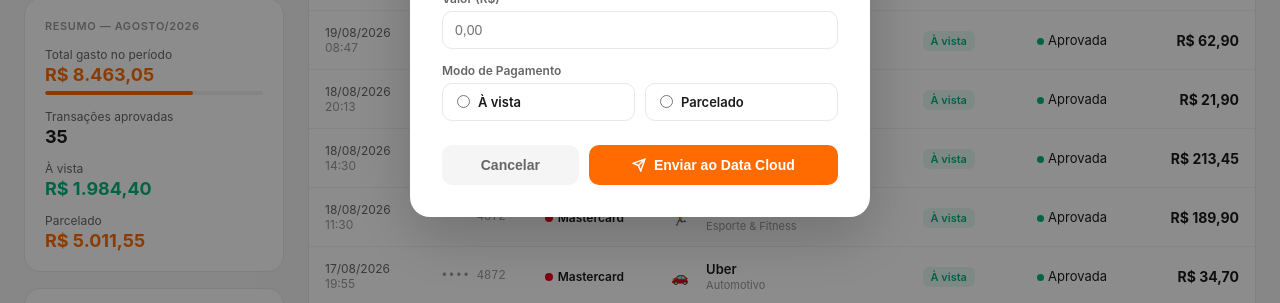
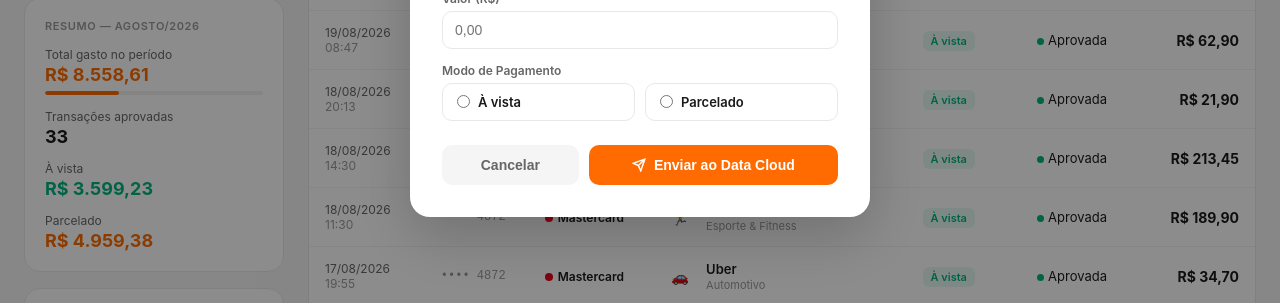
Before and after one commit to marcosrmarkitoz/InterSiteCartao, a website: page index.html in a window 1280 px wide. Shown: the part 416-719 px from the top of the page. Drawn offline with Linux system fonts and the light colour scheme.

Commit message:
feat: dynamic stats summary per persona

```diff
--- a/index.html
+++ b/index.html
@@ -686,20 +686,20 @@
       <div class="label">Resumo — Agosto/2026</div>
       <div class="stat-item">
         <div class="stat-label">Total gasto no período</div>
-        <div class="stat-value orange">R$ 8.463,05</div>
-        <div class="stat-bar-wrap"><div class="stat-bar" style="width:68%"></div></div>
+        <div class="stat-value orange" id="statTotal">R$ 8.463,05</div>
+        <div class="stat-bar-wrap"><div class="stat-bar" id="statBar" style="width:68%"></div></div>
       </div>
       <div class="stat-item">
         <div class="stat-label">Transações aprovadas</div>
-        <div class="stat-value">35</div>
+        <div class="stat-value" id="statCount">35</div>
       </div>
       <div class="stat-item">
         <div class="stat-label">À vista</div>
-        <div class="stat-value green">R$ 1.984,40</div>
+        <div class="stat-value green" id="statAvista">R$ 1.984,40</div>
       </div>
       <div class="stat-item">
         <div class="stat-label">Parcelado</div>
-        <div class="stat-value" style="color:var(--orange)">R$ 5.011,55</div>
+        <div class="stat-value" id="statPrazo" style="color:var(--orange)">R$ 5.011,55</div>
       </div>
     </div>
 
@@ -1040,6 +1040,23 @@
   function filterStatus(val)  { activeStatus  = val; applyFilters(); }
   function filterSearch(val)  { searchVal = val; applyFilters(); }
 
+  function fmtBRL(v) {
+    return 'R$ ' + v.toFixed(2).replace('.',',').replace(/\B(?=(\d{3})+(?!\d))/g, '.');
+  }
+
+  function updateStats(txList) {
+    const approved = txList.filter(t => t.status === 'aprovada');
+    const total = approved.reduce((s,t) => s + t.value, 0);
+    const avista = approved.filter(t => t.payment === 'avista').reduce((s,t) => s + t.value, 0);
+    const prazo  = approved.filter(t => t.payment === 'prazo').reduce((s,t) => s + t.value, 0);
+    const maxLimit = 25000;
+    document.getElementById('statTotal').textContent = fmtBRL(total);
+    document.getElementById('statCount').textContent = approved.length;
+    document.getElementById('statAvista').textContent = fmtBRL(avista);
+    document.getElementById('statPrazo').textContent = fmtBRL(prazo);
+    document.getElementById('statBar').style.width = Math.min(100, Math.round(total / maxLimit * 100)) + '%';
+  }
+
   function switchPersona(key) {
     currentPersonaKey = key;
     currentPersona = personas[key];
@@ -1052,6 +1069,7 @@
     document.getElementById('clientId').textContent = 'ID #' + currentPersona.id.slice(-8);
     document.getElementById('clientLimite').textContent = currentPersona.limite;
     document.getElementById('clientDisponivel').textContent = currentPersona.disponivel;
+    updateStats(transactions);
 
     // Atualiza subtítulo do modal
     const modalSub = document.querySelector('#eventModal div div div:nth-child(2)');
@@ -1060,6 +1078,7 @@
     applyFilters();
   }
 
+  updateStats(transactions);
   renderRows(transactions);
 </script>
 
```
